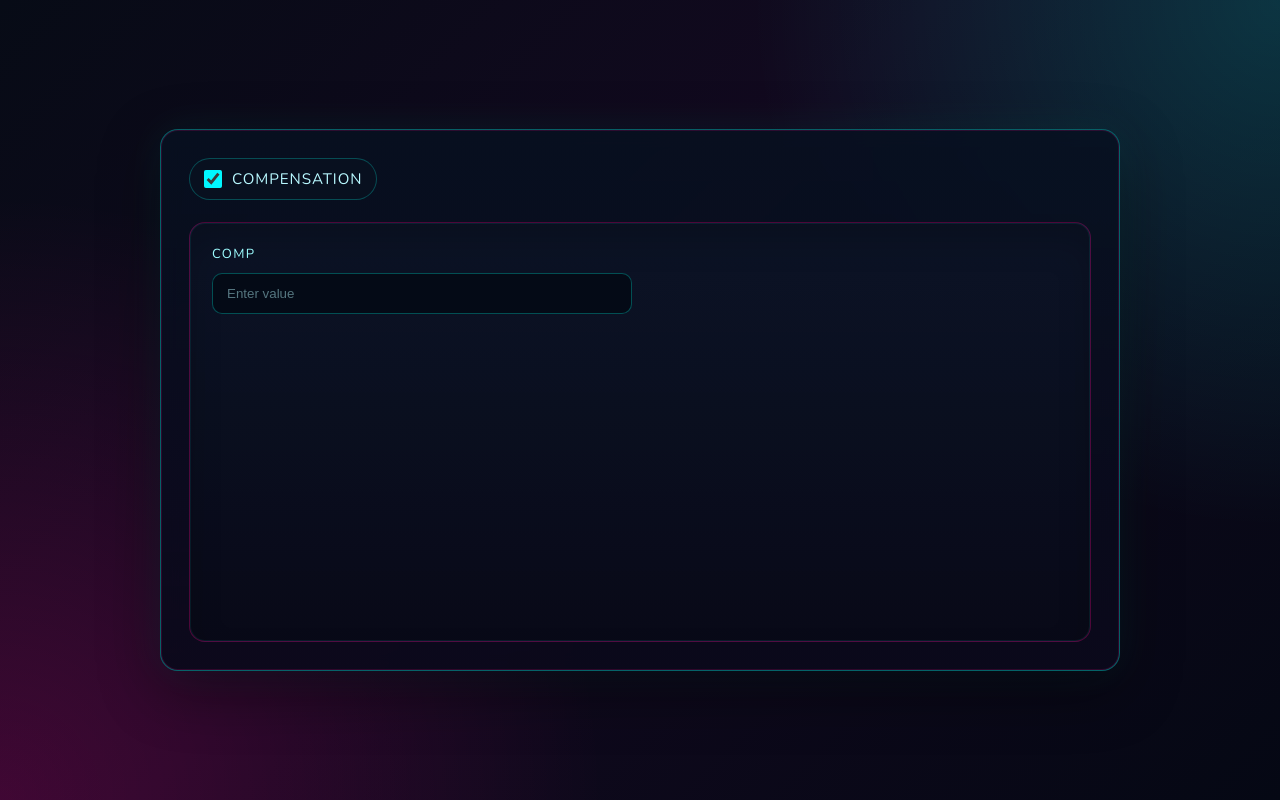
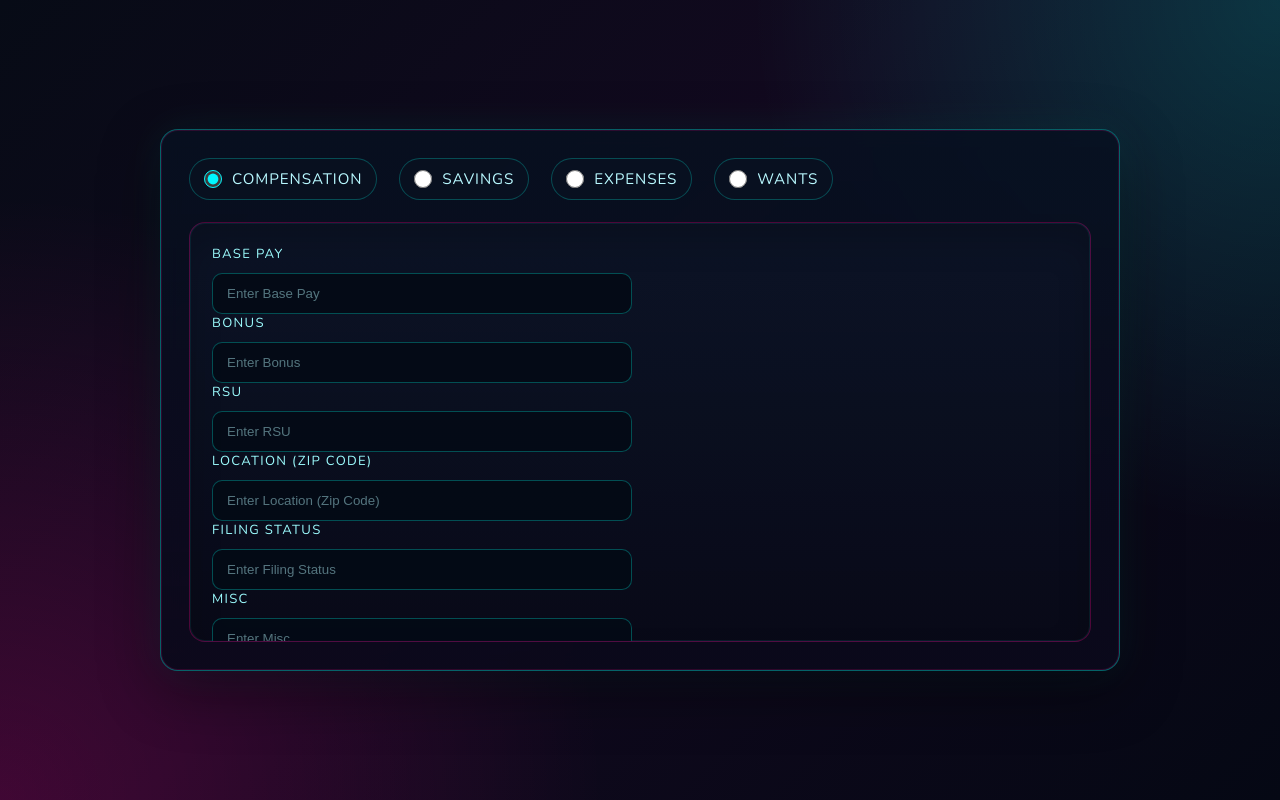
Before and after one commit to AlexthePear/Irvinehacks2026, a React (Vite) app in the folder frontend/: page / in a window 1280 px wide. Built offline with nearby package versions, Linux system fonts and the light colour scheme.

Commit message:
added fields to each tab

```diff
--- a/frontend/src/App.jsx
+++ b/frontend/src/App.jsx
@@ -1,12 +1,29 @@
-import { useState } from 'react';
-import './App.css';
+import { useState } from "react";
+import "./App.css";
 
 const tabs = [
-    { id: 'comp', label: 'Compensation' }
+  { id: "comp", label: "Compensation" },
+  { id: "savings", label: "Savings" },
+  { id: "expenses", label: "Expenses" },
+  { id: "wants", label: "Wants" }
 ];
+
+const tabFields = {
+  comp: ["Base Pay", "Bonus", "RSU", "Location (Zip Code)", "Filing Status", "Misc"],
+  savings: ["401k", "IRA", "HSA", "Back Door", "Brokerage", "529"],
+  expenses: ["Housing", "Groceries", "Utilities", "Transportation", "Healthcare", "Debt Payments", "Insurances"],
+  wants: ["Dining", "Entertainment", "Hobbies", "Travel"]
+};
 
 function App() {
   const [activeTab, setActiveTab] = useState(tabs[0].id);
+
+  const [values, setValues] = useState({
+    comp: { Salary: "", Bonus: "" },
+    savings: { "401k": "", "Emergency Fund": "" },
+    expenses: { Rent: "", Food: "", Utilities: "" },
+    wants: { Vacation: "", Gadgets: "" }
+  });
 
   return (
     <div id="App">
@@ -15,7 +32,8 @@ function App() {
           {tabs.map((tab) => (
             <label className="tab-toggle" key={tab.id}>
               <input
-                                type="checkbox"
+                type="radio"
+                name="tabs"
                 checked={activeTab === tab.id}
                 onChange={() => setActiveTab(tab.id)}
               />
@@ -25,14 +43,26 @@ function App() {
         </div>
 
         <div className="settings-window">
-                    <div className="settings-field">
-                        <label htmlFor={`${activeTab}-setting`}>{activeTab}</label>
+          {tabFields[activeTab].map((field) => (
+            <div className="settings-field" key={field}>
+              <label htmlFor={`${activeTab}-${field}`}>{field}</label>
               <input
-                            id={`${activeTab}-setting`}
+                id={`${activeTab}-${field}`}
                 type="text"
-                            placeholder="Enter value"
+                value={values[activeTab][field]}
+                onChange={(e) =>
+                  setValues({
+                    ...values,
+                    [activeTab]: {
+                      ...values[activeTab],
+                      [field]: e.target.value
+                    }
+                  })
+                }
+                placeholder={`Enter ${field}`}
               />
             </div>
+          ))}
         </div>
       </div>
     </div>
```
Lines whose indentation alone changed are shown as unchanged.
